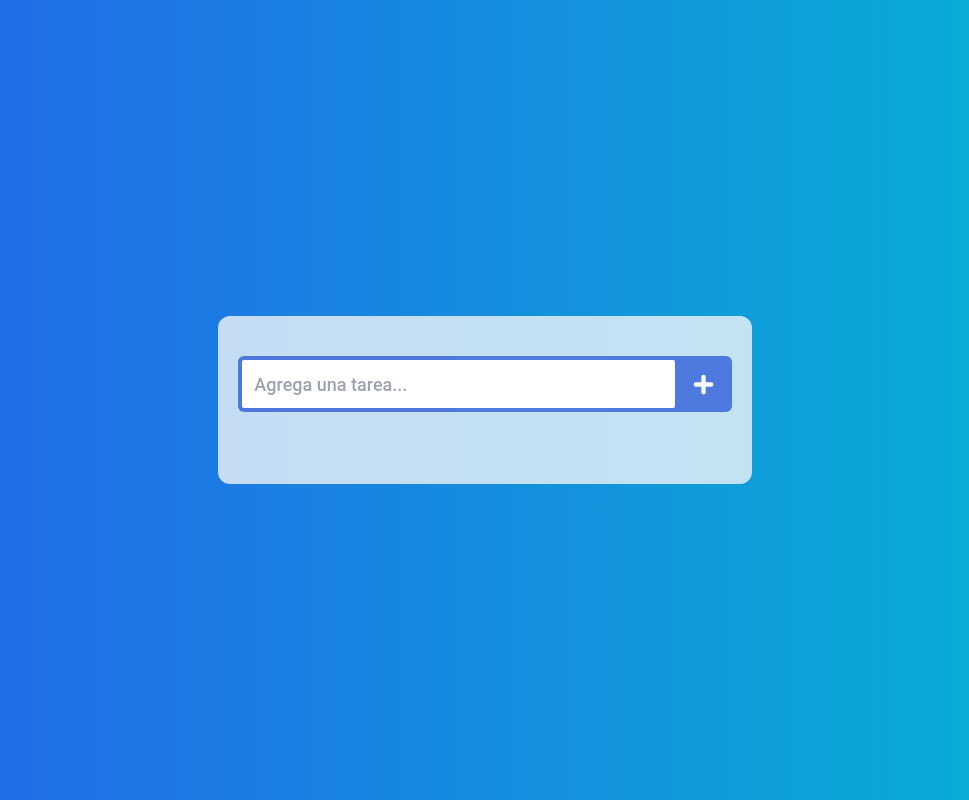
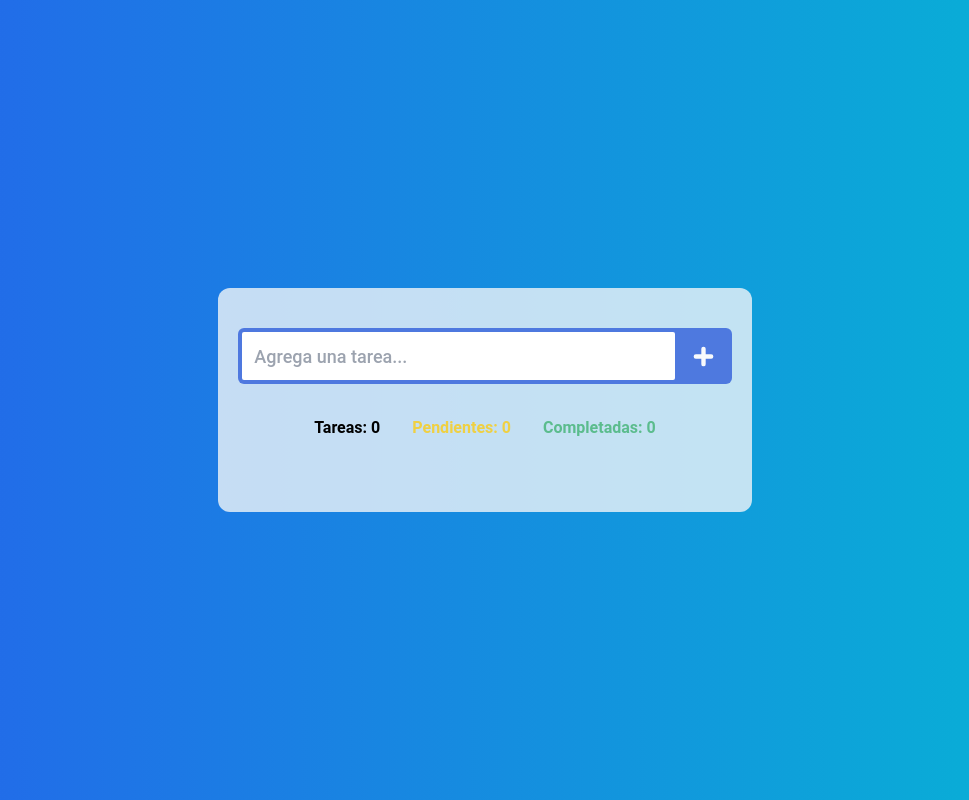
Before and after one commit to dpacoria21/todo-app, a React (Vite) app: page / in a window 1280 px wide. Shown: the whole page, without its empty margins (155-1124 px from the left). Built offline with nearby package versions, Linux system fonts and the light colour scheme.

Commit message:
Se agrego un contador  para las tareas, tareas pendientes y completadas

```diff
--- a/src/TodoApp/Components/TodoContainer.jsx
+++ b/src/TodoApp/Components/TodoContainer.jsx
@@ -1,23 +1,38 @@
-import { useEffect, useReducer } from "react";
-import { todoReducer } from "../hooks/useReducer";
 import { Todo } from "./Todo"
 import { TodoInput } from "./TodoInput"
 import { useTodos } from "../hooks/useTodos";
 
-let initialState = [];
-
-const init = () => {
-    return JSON.parse(localStorage.getItem('todos')) || [];
-}
-
 export const TodoContainer = () => {
 
+    const nameStatus = ['active', 'pending', 'complete'];
     const {todos, onHandleActiveTodo, onHandleCompleteTodo, onHandleDeleteTodo, onHandleNewTodo, onHandlePendingTodo} = useTodos();
 
     return (
         <section className="flex flex-col gap-8 py-10 px-5 w-5/6 md:w-5/12 bg-slate-100/80 rounded-xl">
 
             <TodoInput onAddTodo={onHandleNewTodo}/>
+
+            <div className="flex flex-col xl:flex-row justify-center items-center">
+                <p className="font-roboto font-bold px-4">Tareas: {
+                    todos.reduce((acc) => acc+1, 0)
+                }</p>
+                <p className="font-roboto font-bold text-yellow-400/80 px-4">Pendientes: {
+                    todos.reduce((acc, current) => {
+                        if(current.status === nameStatus[1]) {
+                            return acc+1;
+                        }
+                        return acc;
+                    }, 0)
+                }</p>
+                <p className="font-roboto font-bold text-green-600/60 px-4">Completadas: {
+                    todos.reduce((acc, current) => {
+                        if(current.status === nameStatus[2]) {
+                            return acc+1;
+                        }
+                        return acc;
+                    }, 0)
+                }</p>
+            </div>
 
             <div className="flex flex-col gap-5">
                 {
```
